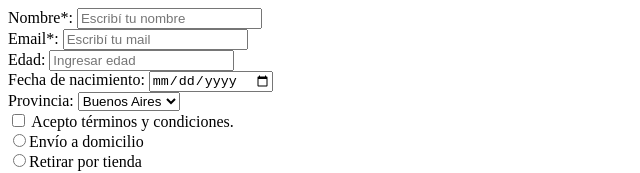
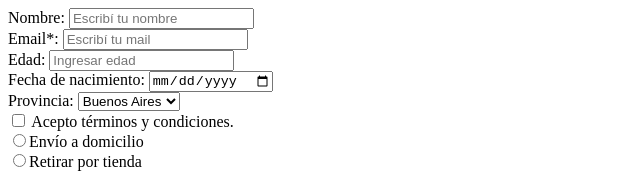
Before and after one commit to barbarapvn/2249-proyecto1, a plain HTML site: page contacto.html in a window 1280 px wide. Shown: the top 173 px of the page, 0-640 px from the left. Drawn offline with Linux system fonts and the light colour scheme.

Commit message:
Cambio contacto test

```diff
--- a/contacto.html
+++ b/contacto.html
@@ -7,7 +7,7 @@
 <body>
 	<form method="POST" action="enviar.php">
 	<!-- 2 protocolos: post y get. post lo hace de manera invisible al usuario, recolecta la info y de manera invisibl la manda al servidor para ser procesada. get traslada la informacion a través de una URL. Mercado Libre por ejemplo. "Action" ejecuta lo que tiene que hacer el formulario del lado de backend. -->
-		<label for="nombre">Nombre*: </label>
+		<label for="nombre">Nombre: </label>
 		<!-- el atributo for tiene que tener siempre el mismo nombre que el ID. o si no tiene ID iene que tener el atributo "Name" -->
 		<input type="text" name="nombre" placeholder="Escribí tu nombre" required>
 		<!-- type: qué tipo de información nosotros estamos esperando. id: único identificador por página.
```
